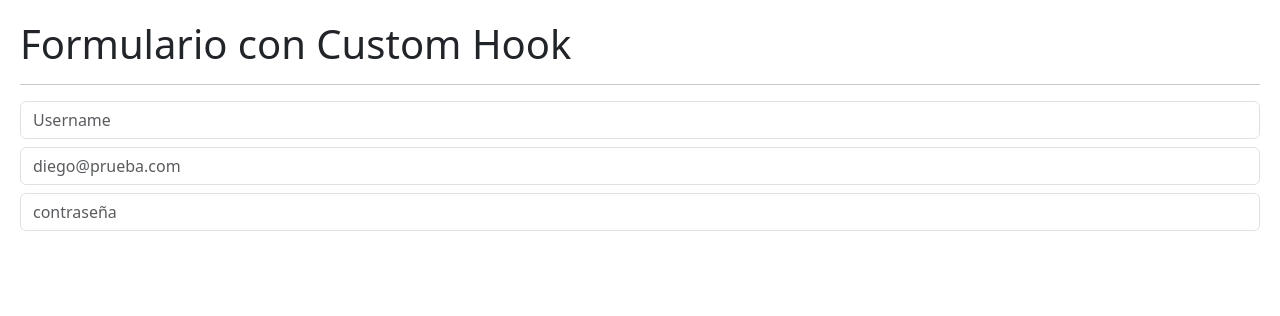
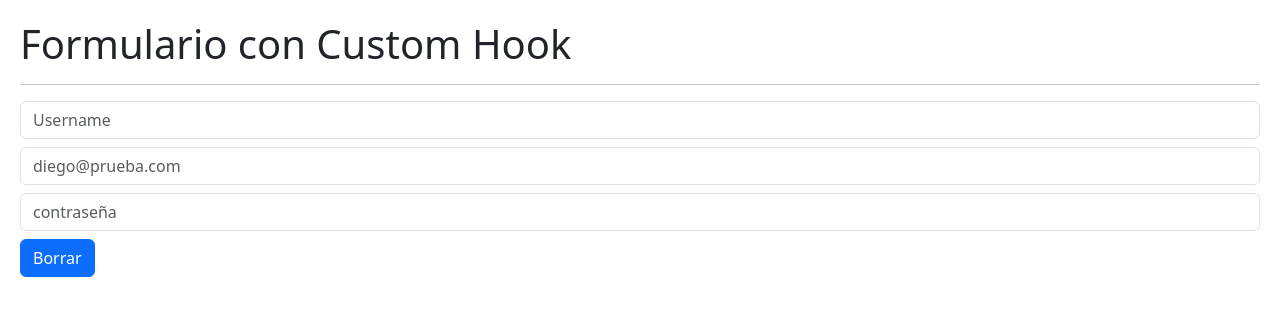
Before and after one commit to Dieguidev/hook-app, a React (Vite) app: page / in a window 1280 px wide. Shown: the top 316 px of the page. Built offline with nearby package versions, Linux system fonts and the light colour scheme.

Commit message:
implementandola funcion de onResetForm

```diff
--- a/src/02-UseEffect/FormWithCustomHook.jsx
+++ b/src/02-UseEffect/FormWithCustomHook.jsx
@@ -4,7 +4,7 @@
 
 export const FormWithCustomHook = () => {
 
-  const {formState, onInputChange, username,email,password} = useForm({
+  const { formState, onInputChange, username, email, password, onResetForm } = useForm({
     username: '',
     email: '',
     password: '',
@@ -46,7 +46,7 @@
         onChange={onInputChange}
       />
 
-
+      <button onClick={onResetForm} className="btn btn-primary mt-2">Borrar</button>
 
     </>
   )
--- a/src/hooks/useForm.js
+++ b/src/hooks/useForm.js
@@ -11,9 +11,14 @@
     });
   };
 
+  const onResetForm = () => {
+    setFormState(initialForm);
+  };
+
   return {
     ...formState,
     formState,
     onInputChange,
+    onResetForm,
   };
 };
```
